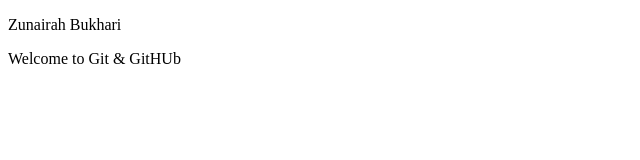
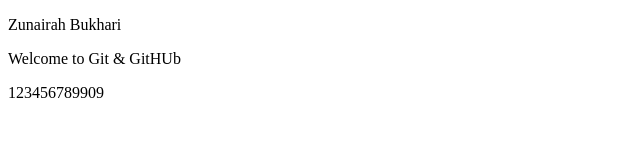
Before and after one commit to zunairahbukhari/project5, a plain HTML site: page index.html in a window 1280 px wide. Shown: the whole page, without its empty margins (0-640 px from the left). Drawn offline with Linux system fonts and the light colour scheme.

Commit message:
Add a p tag

```diff
--- a/index.html
+++ b/index.html
@@ -8,5 +8,6 @@
 <body>
     <p>Zunairah Bukhari</p>
     <p>Welcome to Git & GitHUb</p>
+    <p>123456789909</p>
 </body>
 </html>
```
